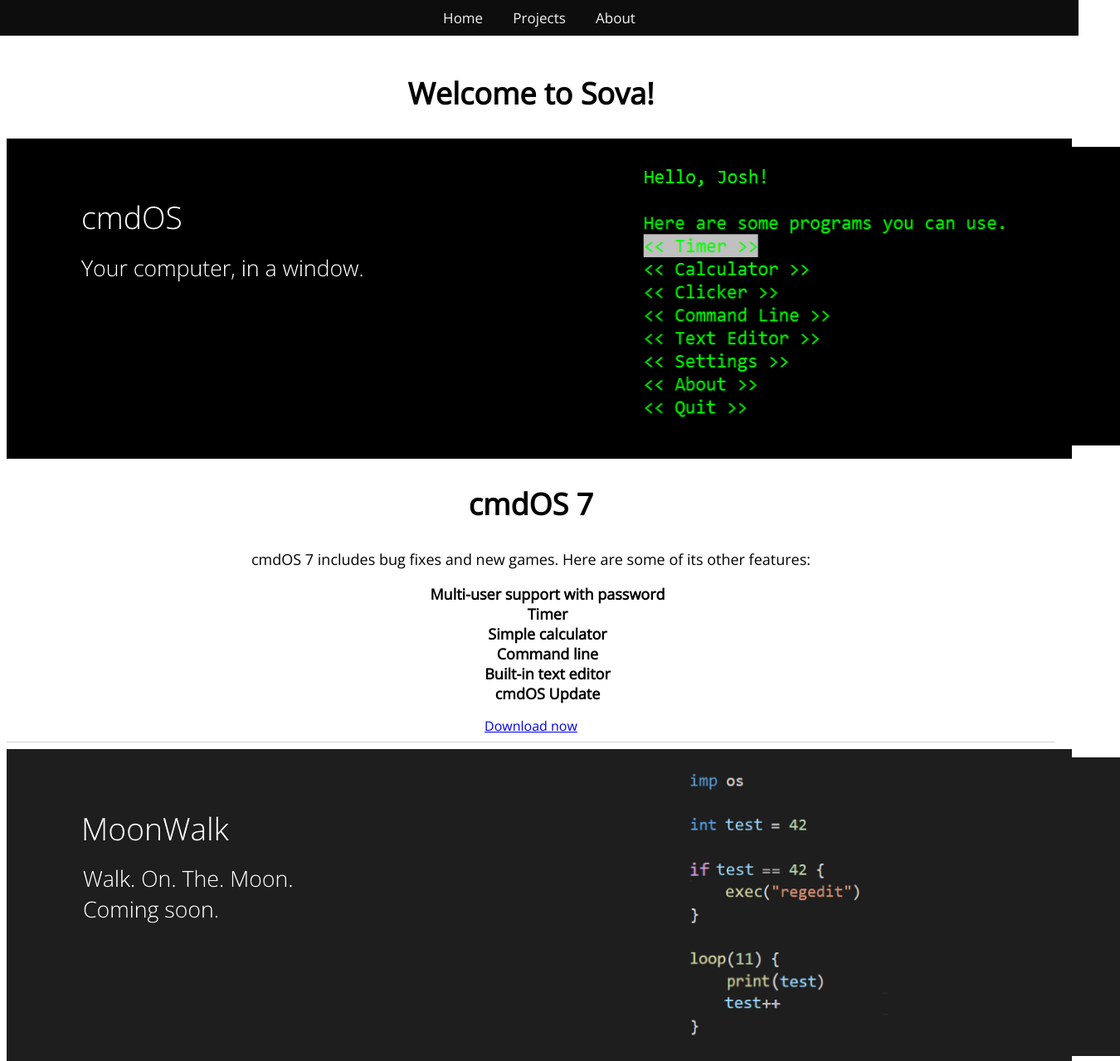
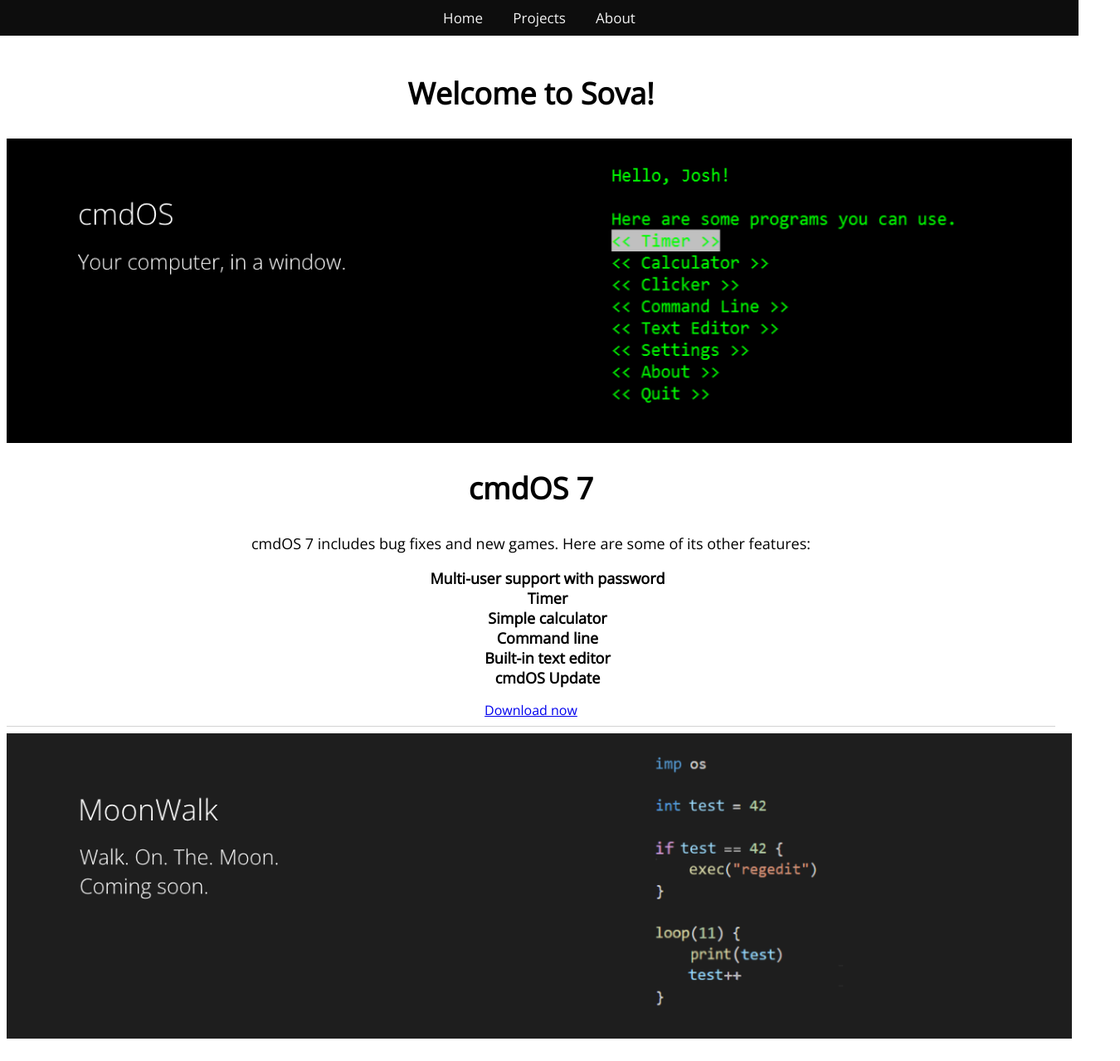
Before and after one commit to sova-software/sova-software.github.io, a plain HTML site: page index.html in a window 1280 px wide. Shown: the top 1279 px of the page at 83% size, 1350 px wide, since content can reach past the window. Drawn offline with nearby package versions, Linux system fonts and the light colour scheme.

Commit message:
Visual fix

```diff
--- a/index.html
+++ b/index.html
@@ -19,7 +19,7 @@
         <h2>Welcome to Sova!</h2>
         <div id="first">
             <a href="https://github.com/sova-software/cmdOS/archive/v7.0.zip">
-                <img src="res/img/cmdos.png" width="1332px" height="360px"  style= "cursor: pointer;" alt="Get cmdOS">
+                <img src="res/img/cmdos.png" style="width: 100%; height: 100%; object-fit: cover;" style= "cursor: pointer;" alt="Get cmdOS">
             </a>
         </div>
         <h2>cmdOS 7</h2>
@@ -35,7 +35,7 @@
         <a href="https://github.com/sova-software/cmdOS/archive/v7.0.zip">Download now</a>
         <hr>
         <div id="first" style="background-color: #1e1e1e;">
-            <img src="res/img/moonwalk.png" width="1332px" height="360px"  style= "cursor: pointer;" alt="Get cmdOS">
+            <img src="res/img/moonwalk.png" style="width: 100%; height: 100%; object-fit: cover;" style= "cursor: pointer;" alt="Moonwalk">
         </div>
         <h2>MoonWalk</h2>
         <p style="font-size: 18px;">The language of the future. </p>
--- a/res/css/style.css
+++ b/res/css/style.css
@@ -77,6 +77,8 @@ hr { background-color: lightgray; height: 1px; border: 0; }
     color: white;
     padding: 10px;
     width: 100%;
+    height: 100%;
+    object-fit: cover; /*magic*/
     size: 20px;
     font-size: 20px;
     text-align: left;
@@ -87,7 +89,7 @@ nav {
     top: 0;
     left: 0;
     overflow: hidden;
-    width: 100%;
+    width: 100vw;
     padding: 10px;
     text-align: center;
 }
```
